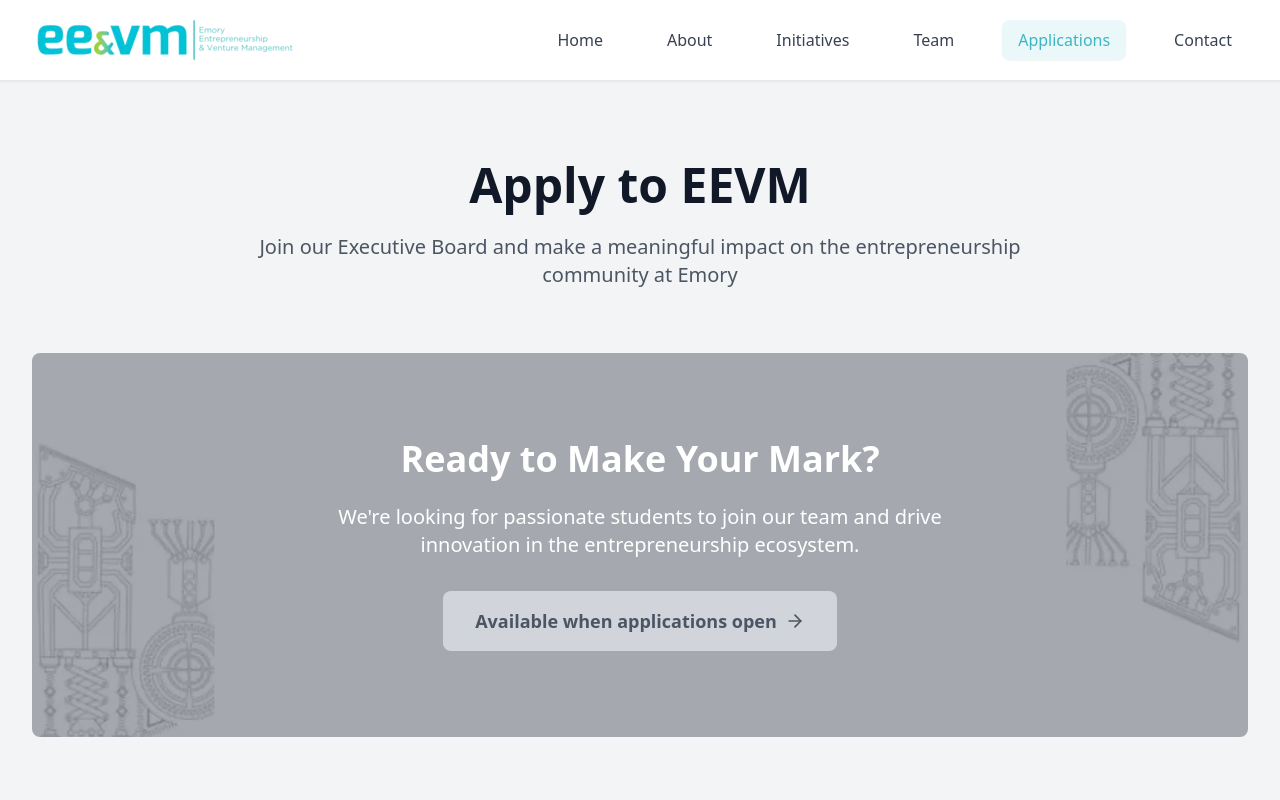
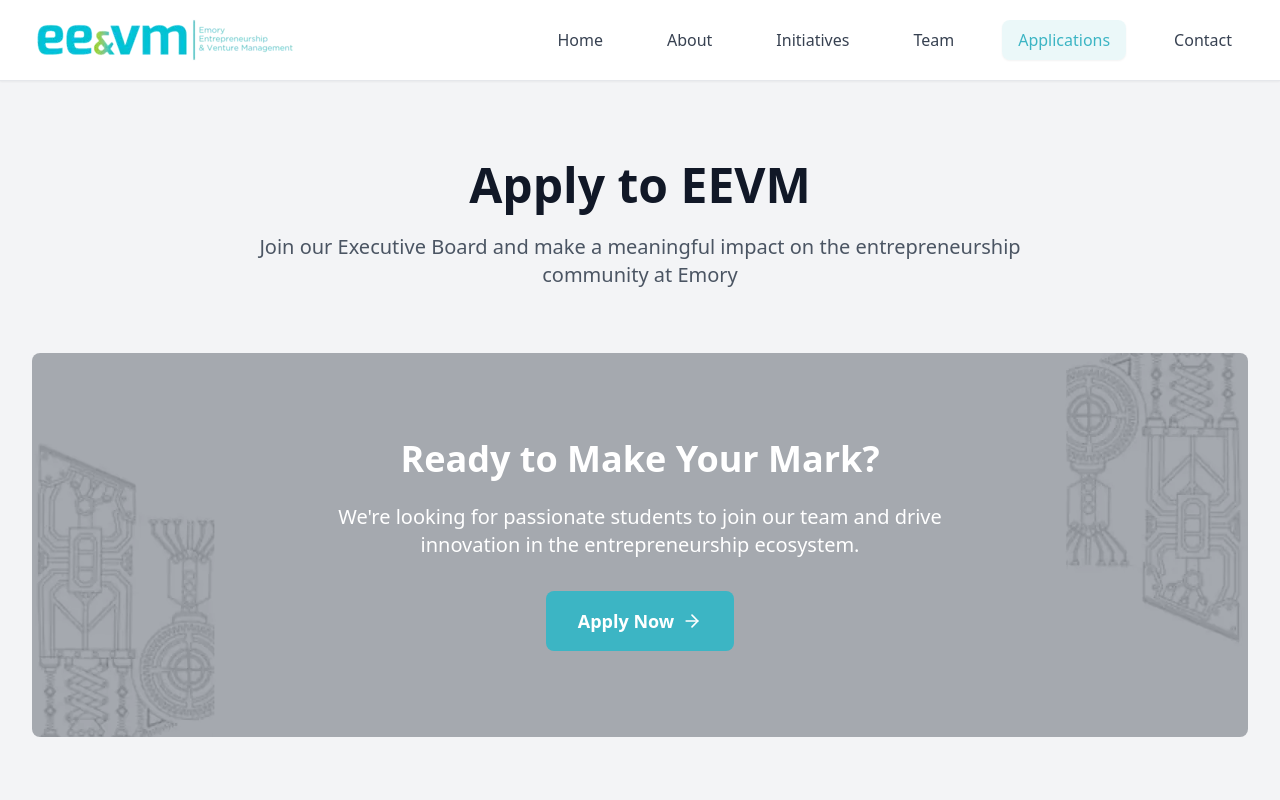
Before and after one commit to Syazvinski/EEVM-25-26, a React (Vite) app: page / in a window 1280 px wide. Both pictures are taken after a click on the button "Apply Now". Shown: the top 800 px of the page. Built offline with nearby package versions, Linux system fonts and the light colour scheme.

Commit message:
Add active Apply Now button linking to Google Form

```diff
--- a/src/pages/ApplicationsPage.tsx
+++ b/src/pages/ApplicationsPage.tsx
@@ -99,13 +99,13 @@ const ApplicationsPage: React.FC<ApplicationsPageProps> = ({ setCurrentPage }) =
               We're looking for passionate students to join our team and drive innovation in the entrepreneurship ecosystem.
             </p>
             <a
-              href="#"
-              aria-disabled="true"
-              onClick={(e) => e.preventDefault()}
-              className="bg-gray-300 text-gray-600 cursor-not-allowed px-8 py-4 rounded-lg font-semibold text-lg inline-flex items-center"
-              title="Available when applications open"
+              href="https://forms.gle/PDm3MW6sGr8YcWZKA"
+              target="_blank"
+              rel="noopener noreferrer"
+              className="bg-[#3CB5C4] text-white px-8 py-4 rounded-lg font-semibold text-lg inline-flex items-center hover:bg-[#01FDC0] hover:scale-105 transition-all duration-300"
+              title="Apply via Google Form"
             >
-              Available when applications open <ArrowRight size={20} className="ml-2" />
+              Apply Now <ArrowRight size={20} className="ml-2" />
             </a>
           </div>
         </div>
```
